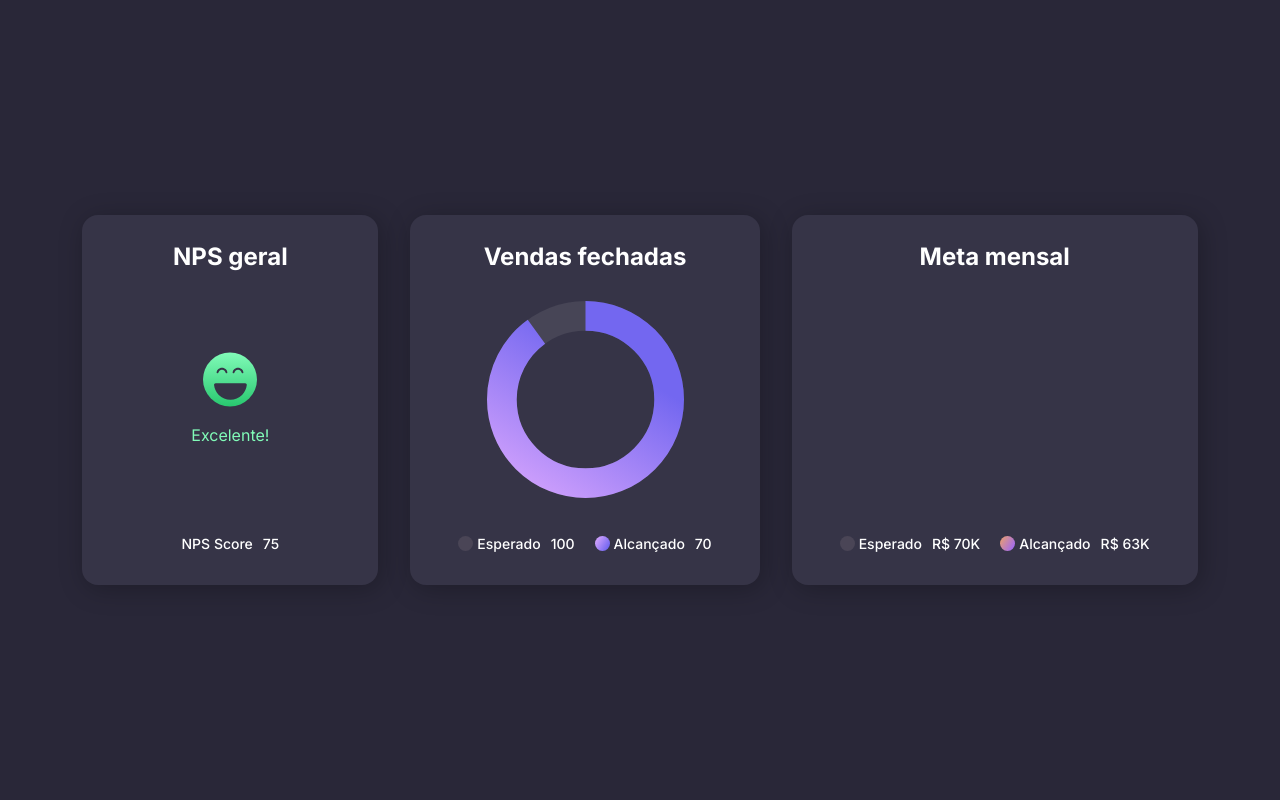
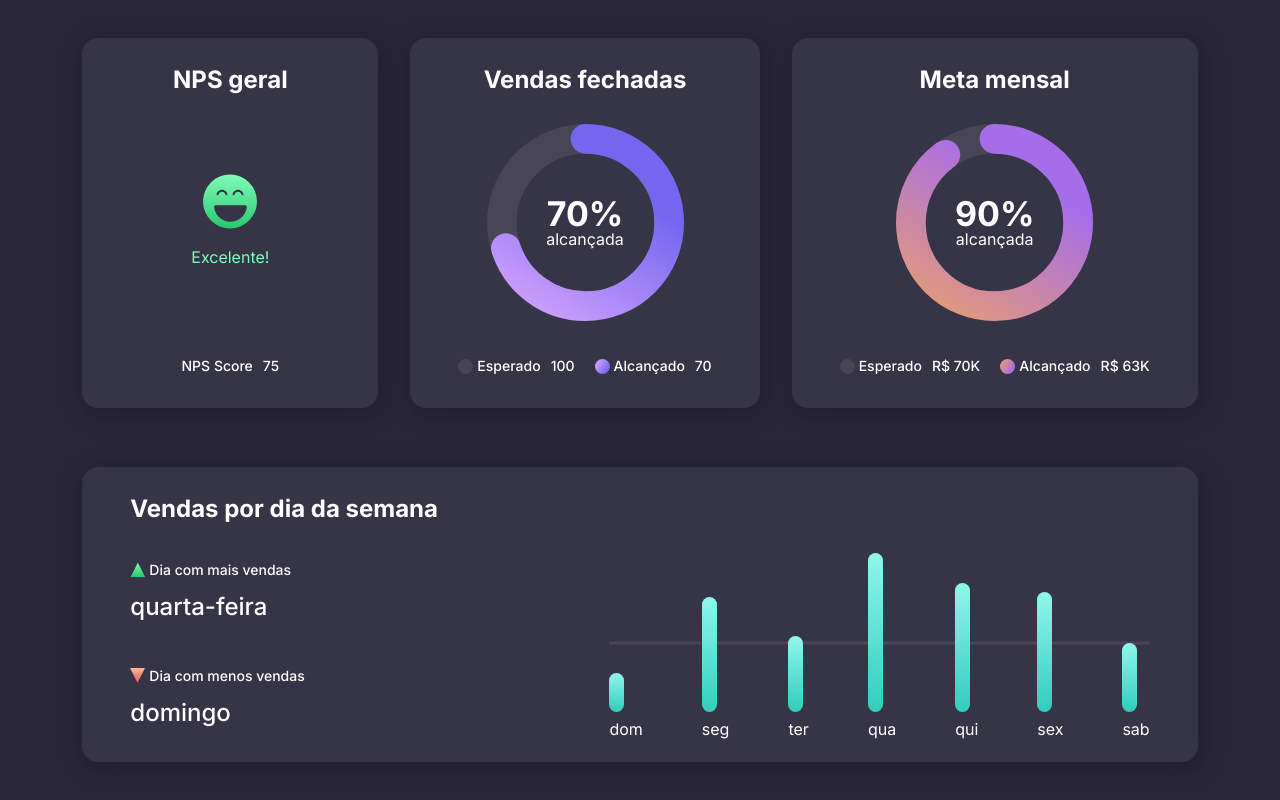
Before and after one commit to jordanferreiraa/dashboard, a plain HTML site: page index.html in a window 1280 px wide. Drawn offline with Linux system fonts and the light colour scheme.

Commit message:
style: finished

```diff
--- a/index.html
+++ b/index.html
@@ -16,7 +16,7 @@
   <body>
     <main id="app" class="grid">
       <div class="box nps grid">
-        <div class="top">NPS geral</div>
+        <div class="top text-center">NPS geral</div>
         <div class="middle grid">
           <img src="assets/smile.svg" alt="emoji verde sorrindo" />
           Excelente!
@@ -28,10 +28,10 @@
       </div>
 
       <div class="box sell grid">
-        <div class="top">Vendas fechadas</div>
+        <div class="top text-center">Vendas fechadas</div>
         <div class="middle">
           <svg viewBox="0 0 232 232"
-          style="--percentage: 90">
+          style="--percentage: 70">
             <circle cx="50%" cy="50%" r="98.5" opacity="0.1" stroke="#D9D9D9" />
             <circle
               cx="50%"
@@ -53,6 +53,10 @@
               </linearGradient>
             </defs>
           </svg>
+          <div class="content">
+            <h3>70%</h3>
+            <p>alcançada</p>
+          </div>
         </div>
         <div class="bottom">
           <div class="item">
@@ -76,9 +80,35 @@
       </div>
 
       <div class="box target grid">
-        <div class="top">Meta mensal</div>
+        <div class="top text-center">Meta mensal</div>
         <div class="middle">
-
+          <svg viewBox="0 0 232 232"
+          style="--percentage: 90">
+            <circle cx="50%" cy="50%" r="98.5" opacity="0.1" stroke="#D9D9D9" />
+            <circle
+              cx="50%"
+              cy="50%"
+              r="98.5"
+              stroke="url(#paint0_linear_201_104)"
+            />
+            <defs>
+              <linearGradient
+                id="paint0_linear_201_104"
+                x1="0.5"
+                y1="82"
+                x2="154.842"
+                y2="178.702"
+                gradientUnits="userSpaceOnUse"
+              >
+                <stop stop-color="#DF9780" />
+                <stop offset="1" stop-color="#A66DE9" />
+              </linearGradient>
+            </defs>
+          </svg>
+          <div class="content">
+            <h3>90%</h3>
+            <p>alcançada</p>
+          </div>
         </div>
         <div class="bottom">
           <div class="item">
@@ -100,7 +130,57 @@
           </div>
         </div>
       </div>
-      <!-- <div class="box"></div> -->
+
+      <div class="box weekly-sell grid">
+        <div class="top">Vendas por dia da semana</div>
+        <div class="wrapper">
+
+          <div class="left grid">
+            <div class="more-sell grid">
+              <span>Dia com mais vendas</span>
+              quarta-feira
+            </div>
+            <div class="less-sell grid">
+              <span>Dia com menos vendas</span>
+              domingo
+            </div>
+          </div>
+
+          <div class="right">
+            <div class="bars">
+              <div class="bar-wrapper">
+                <div class="bar" style="--height: 3.9rem"></div>
+                <span>dom</span>
+              </div>
+              <div class="bar-wrapper">
+                <div class="bar" style="--height: 11.5rem"></div>
+                <span>seg</span>
+              </div>
+              <div class="bar-wrapper">
+                <div class="bar" style="--height: 7.6rem"></div>
+                <span>ter</span>
+              </div>
+              <div class="bar-wrapper">
+                <div class="bar" style="--height: 15.9rem"></div>
+                <span>qua</span>
+              </div>
+              <div class="bar-wrapper">
+                <div class="bar" style="--height: 12.9rem"></div>
+                <span>qui</span>
+              </div>
+              <div class="bar-wrapper">
+                <div class="bar" style="--height: 12rem"></div>
+                <span>sex</span>
+              </div>
+              <div class="bar-wrapper">
+                <div class="bar" style="--height: 6.9rem"></div>
+                <span>sab</span>
+              </div>
+            </div>
+          </div>
+
+        </div>
+      </div>
     </main>
   </body>
 </html>
--- a/style.css
+++ b/style.css
@@ -15,6 +15,10 @@ body {
 
 .grid {
   display: grid;
+}
+
+.text-center {
+  text-align: center;
 }
 
 .box {
@@ -52,7 +56,6 @@ body {
 .top {
   font-weight: 600;
   font-size: 2.4rem;
-  text-align: center;
 }
 
 .bottom {
@@ -108,6 +111,7 @@ body {
 .middle {
   display: grid;
   place-content: center;
+  position: relative;
 }
 
 svg {
@@ -130,6 +134,118 @@ svg circle:nth-child(1) {
 
 svg circle:nth-child(2) {
   stroke-dashoffset: calc(618 - (618 * var(--percentage))/100);
+  stroke-linecap: round;
+
+  animation: progress 1s ease-in-out;
 }
 
-/* 1:39 */
+@keyframes progress {
+  0% {
+    stroke-dasharray: 618;
+    stroke-dashoffset: 618;
+  }
+}
+
+.middle .content {
+  position: absolute;
+  top: 52%;
+  left: 50%;
+  transform: translate(-50%, -50%);
+  text-align: center;
+}
+
+.content h3 {
+  font-size: 3.4rem;
+}
+
+.weekly-sell {
+  gap: 3.2rem;
+}
+
+.weekly-sell .wrapper {
+  display: flex;
+  gap: 3.2rem;
+}
+
+.weekly-sell .left {
+  gap: 3.2rem;
+}
+
+.weekly-sell .left, .weekly-sell .right {
+  flex: 1;
+}
+
+.left .grid {
+  gap: .8rem;
+  font-weight: 500;
+  font-size: 2.4rem;
+}
+
+.left .grid span {
+  font-size: 1.4rem;
+  display: flex;
+  gap: .4rem;
+  align-items: center;
+}
+
+.left .grid span::before {
+  content: "";
+  width: 1.5rem;
+  height: 1.5rem;
+  background: linear-gradient(180deg, #81FBB8 0%, #28C76F 100%);
+  display: block;
+  clip-path: polygon(50% 0%, 0% 100%, 100% 100%);
+}
+
+.left .more-sell span::before {
+  background: linear-gradient(180deg, #81FBB8 0%, #28C76F 100%);
+}
+
+.left .less-sell span::before {
+  background: linear-gradient(180deg, #EA5455 0%, #FEB692 100%);
+  transform: matrix(1, 0, 0, -1, 0, 0);
+}
+
+.bars {
+  display: flex;
+  gap: 5.9rem;
+  position: relative;
+}
+
+.bars::before {
+  content: "";
+  display: block;
+  height: .3rem;
+  width: 100%;
+  background-color: #4A4556;
+  border-radius: 99px;
+  position: absolute;
+  top: 50%;
+  transform: translateY(-50%);
+  z-index: 0;
+}
+
+.bar-wrapper {
+  display: grid;
+  grid-template-rows: 15.9rem 1.6rem;
+  justify-content: center;
+  gap: 0.5rem;
+  z-index: 1;
+}
+
+.bar {
+  width: 1.5rem;
+  background: linear-gradient(180deg, #90F7EC 0%, #32CCBC 100%);
+  border-radius: 99px;
+
+  height: var(--height);
+  align-self: end;
+
+  animation: up 1.4s;
+}
+
+@keyframes up {
+  0% {
+    height: 0;
+  }
+}
```
